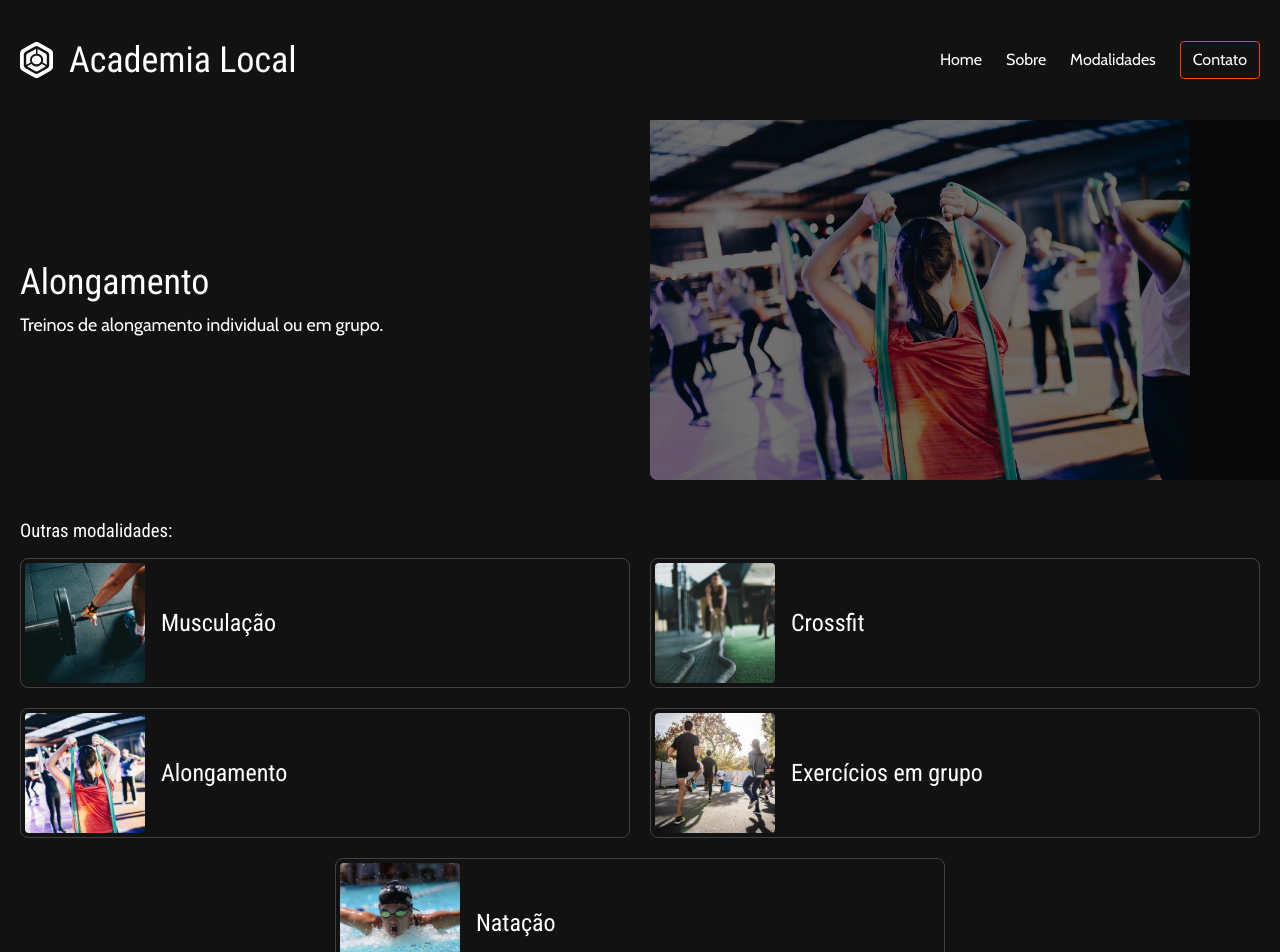
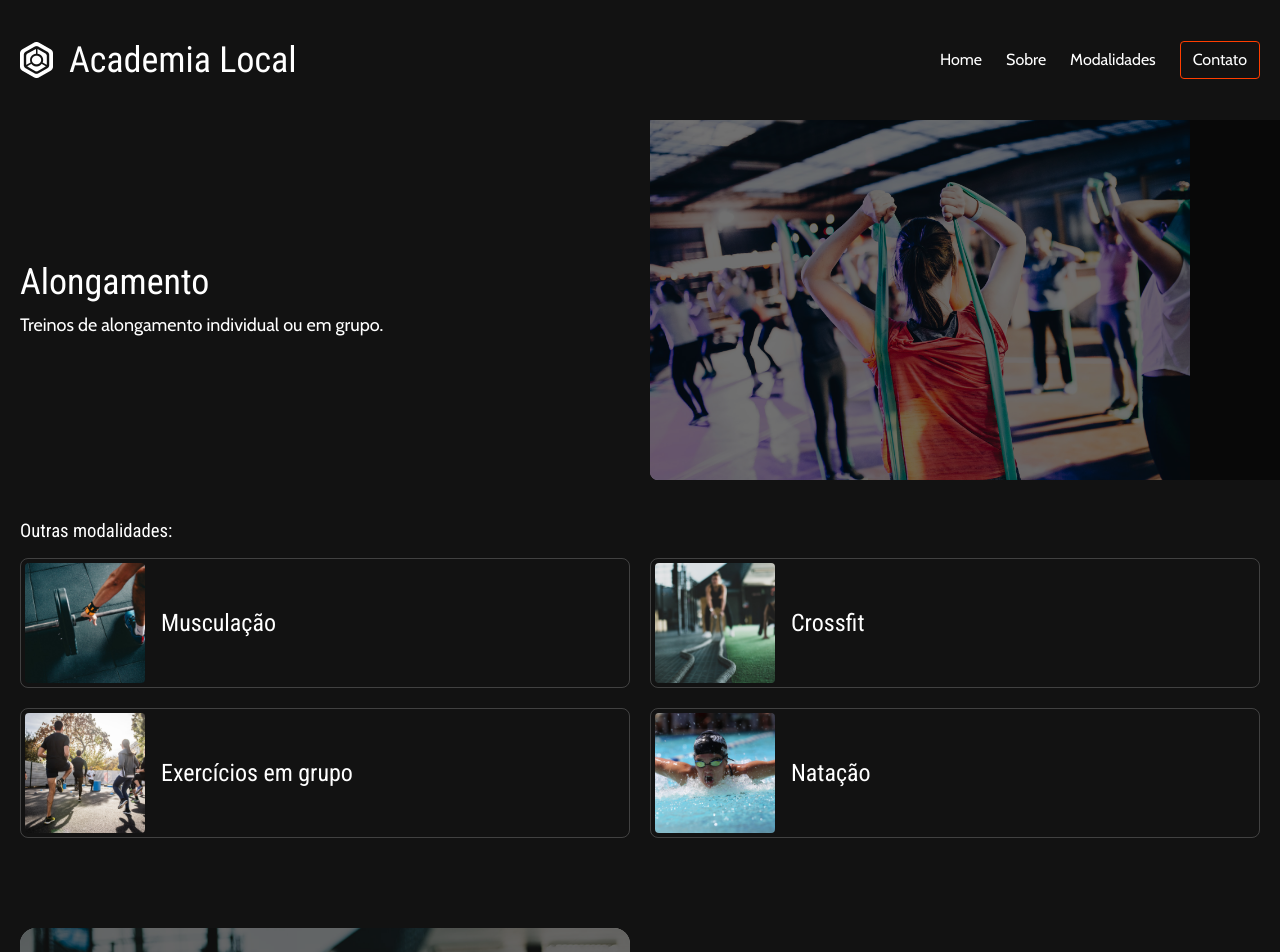
Before and after one commit to artneo7/academialocal, a SvelteKit app: page /modalidades/alongamento in a window 1280 px wide. Shown: the top 952 px of the page. Built offline with nearby package versions, Linux system fonts and the light colour scheme.

Commit message:
remover página atual dos itens relacionados

```diff
--- a/src/routes/modalidades/[slug]/+page.svelte
+++ b/src/routes/modalidades/[slug]/+page.svelte
@@ -3,12 +3,9 @@
   import { modalidades } from '$lib/stores';
 	import IntroSingle from '$lib/IntroSingle.svelte';
 	import Card from '$lib/Card.svelte';
+  import autoAnimate from "@formkit/auto-animate"
 
-  let modalidade = $page.params.slug;
-
-  // let data = $modalidades.find(e => e.slug === modalidade);
   export let data;
-  console.log(data);
 </script>
 
 <IntroSingle data={data} />
@@ -17,9 +14,11 @@
   <div class="related__wrapper wrap">
     <h3>Outras modalidades:</h3>
 
-    <div class="list">
+    <div class="list" use:autoAnimate>
       {#each $modalidades as info}
+        {#if info.slug !== $page.params.slug}
         <Card info={info} />
+        {/if}
       {/each}
     </div>
   </div>
```
